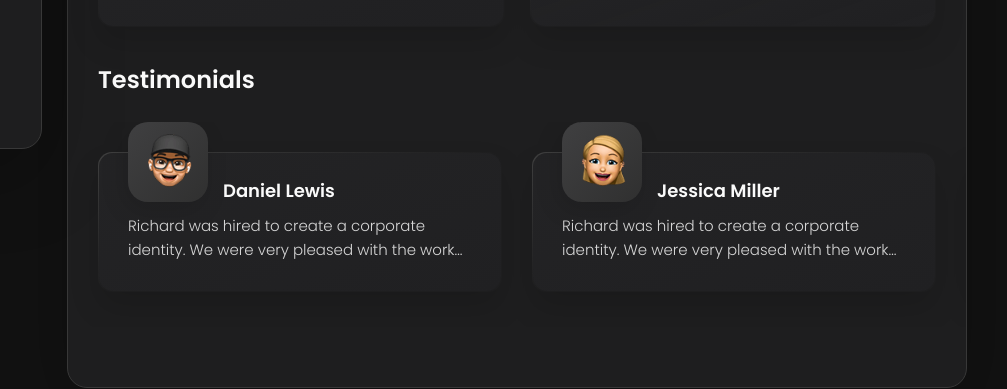
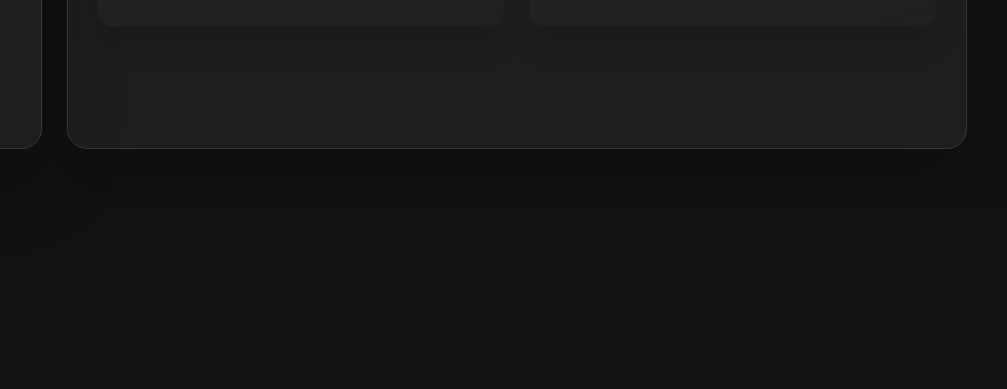
Before and after one commit to UsmaanKurrimbaccus/Portfolio, a plain HTML site: page index.html in a window 1280 px wide. Shown: the part 710-1099 px from the top of the page, 273-1280 px from the left. After the commit the page ends 919 px from the top, so only its background shows below. Drawn offline with nearby package versions, Linux system fonts and the light colour scheme.

Commit message:
Add files via upload

```diff
--- a/index.html
+++ b/index.html
@@ -209,7 +209,7 @@
 
         <section class="about-text">
           <p>
-            I'm Creative Director and UI/UX Designer from Sydney, Australia, working in web development and print media.
+            I'm a UI/UX Designer from Mahebourg, Mauritius, working in web development and print media.
             I enjoy
             turning complex problems into simple, beautiful and intuitive designs.
           </p>
@@ -308,103 +308,7 @@
           - testimonials
         -->
 
-        <section class="testimonials">
 
-          <h3 class="h3 testimonials-title">Testimonials</h3>
-
-          <ul class="testimonials-list has-scrollbar">
-
-            <li class="testimonials-item">
-              <div class="content-card" data-testimonials-item>
-
-                <figure class="testimonials-avatar-box">
-                  <img src="./assets/images/avatar-1.png" alt="Daniel lewis" width="60" data-testimonials-avatar>
-                </figure>
-
-                <h4 class="h4 testimonials-item-title" data-testimonials-title>Daniel lewis</h4>
-
-                <div class="testimonials-text" data-testimonials-text>
-                  <p>
-                    Richard was hired to create a corporate identity. We were very pleased with the work done. She has a
-                    lot of experience
-                    and is very concerned about the needs of client. Lorem ipsum dolor sit amet, ullamcous cididt
-                    consectetur adipiscing
-                    elit, seds do et eiusmod tempor incididunt ut laborels dolore magnarels alia.
-                  </p>
-                </div>
-
-              </div>
-            </li>
-
-            <li class="testimonials-item">
-              <div class="content-card" data-testimonials-item>
-
-                <figure class="testimonials-avatar-box">
-                  <img src="./assets/images/avatar-2.png" alt="Jessica miller" width="60" data-testimonials-avatar>
-                </figure>
-
-                <h4 class="h4 testimonials-item-title" data-testimonials-title>Jessica miller</h4>
-
-                <div class="testimonials-text" data-testimonials-text>
-                  <p>
-                    Richard was hired to create a corporate identity. We were very pleased with the work done. She has a
-                    lot of experience
-                    and is very concerned about the needs of client. Lorem ipsum dolor sit amet, ullamcous cididt
-                    consectetur adipiscing
-                    elit, seds do et eiusmod tempor incididunt ut laborels dolore magnarels alia.
-                  </p>
-                </div>
-
-              </div>
-            </li>
-
-            <li class="testimonials-item">
-              <div class="content-card" data-testimonials-item>
-
-                <figure class="testimonials-avatar-box">
-                  <img src="./assets/images/avatar-3.png" alt="Emily evans" width="60" data-testimonials-avatar>
-                </figure>
-
-                <h4 class="h4 testimonials-item-title" data-testimonials-title>Emily evans</h4>
-
-                <div class="testimonials-text" data-testimonials-text>
-                  <p>
-                    Richard was hired to create a corporate identity. We were very pleased with the work done. She has a
-                    lot of experience
-                    and is very concerned about the needs of client. Lorem ipsum dolor sit amet, ullamcous cididt
-                    consectetur adipiscing
-                    elit, seds do et eiusmod tempor incididunt ut laborels dolore magnarels alia.
-                  </p>
-                </div>
-
-              </div>
-            </li>
-
-            <li class="testimonials-item">
-              <div class="content-card" data-testimonials-item>
-
-                <figure class="testimonials-avatar-box">
-                  <img src="./assets/images/avatar-4.png" alt="Henry william" width="60" data-testimonials-avatar>
-                </figure>
-
-                <h4 class="h4 testimonials-item-title" data-testimonials-title>Henry william</h4>
-
-                <div class="testimonials-text" data-testimonials-text>
-                  <p>
-                    Richard was hired to create a corporate identity. We were very pleased with the work done. She has a
-                    lot of experience
-                    and is very concerned about the needs of client. Lorem ipsum dolor sit amet, ullamcous cididt
-                    consectetur adipiscing
-                    elit, seds do et eiusmod tempor incididunt ut laborels dolore magnarels alia.
-                  </p>
-                </div>
-
-              </div>
-            </li>
-
-          </ul>
-
-        </section>
 
 
         <!--
```
